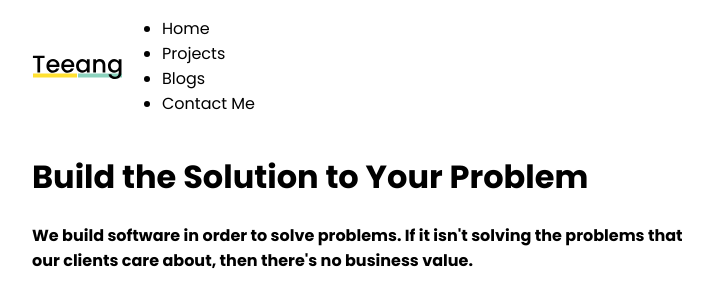
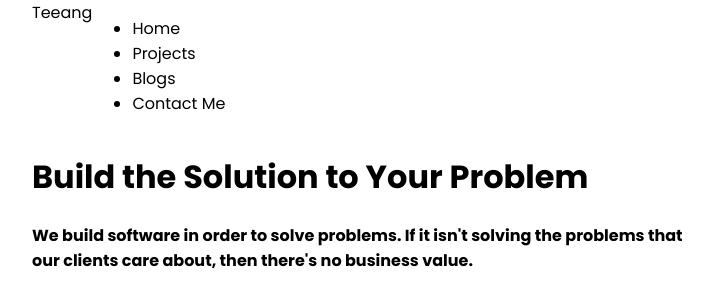
Before and after one commit to davidtaing/portfolio, a Next.js app: page / in a window 1280 px wide. Shown: the top 306 px of the page, without its empty margins (98-811 px from the left). Built offline with nearby package versions, Linux system fonts and the light colour scheme.

Commit message:
feat: Header
Summary:
- Replace logo image with Link component

```diff
--- a/src/features/Header/components/Header.tsx
+++ b/src/features/Header/components/Header.tsx
@@ -7,13 +7,9 @@ export function Header() {
       <div className="wrapper">
         <nav className="nav-menu flex">
           <Link href="/" passHref={true}>
-            <Image
-              alt="Logo"
-              src="/Logo.svg"
-              layout="intrinsic"
-              width="90px"
-              height="27px"
-            />
+            <Link href="/">
+              <a className="nav-menu__logo">Teeang</a>
+            </Link>
           </Link>
           <ul className="nav-menu__list">
             <li className="nav-menu__item">
--- a/src/styles/header/header.css
+++ b/src/styles/header/header.css
@@ -1,6 +1,12 @@
 header {
   border-bottom: 2px solid var(--gray-primary);
   height: 60px;
+}
+
+.nav-menu__logo {
+  font-size: 1.5rem;
+  font-weight: 500;
+  margin: auto 0;
 }
 
 .nav-menu__list {
```
